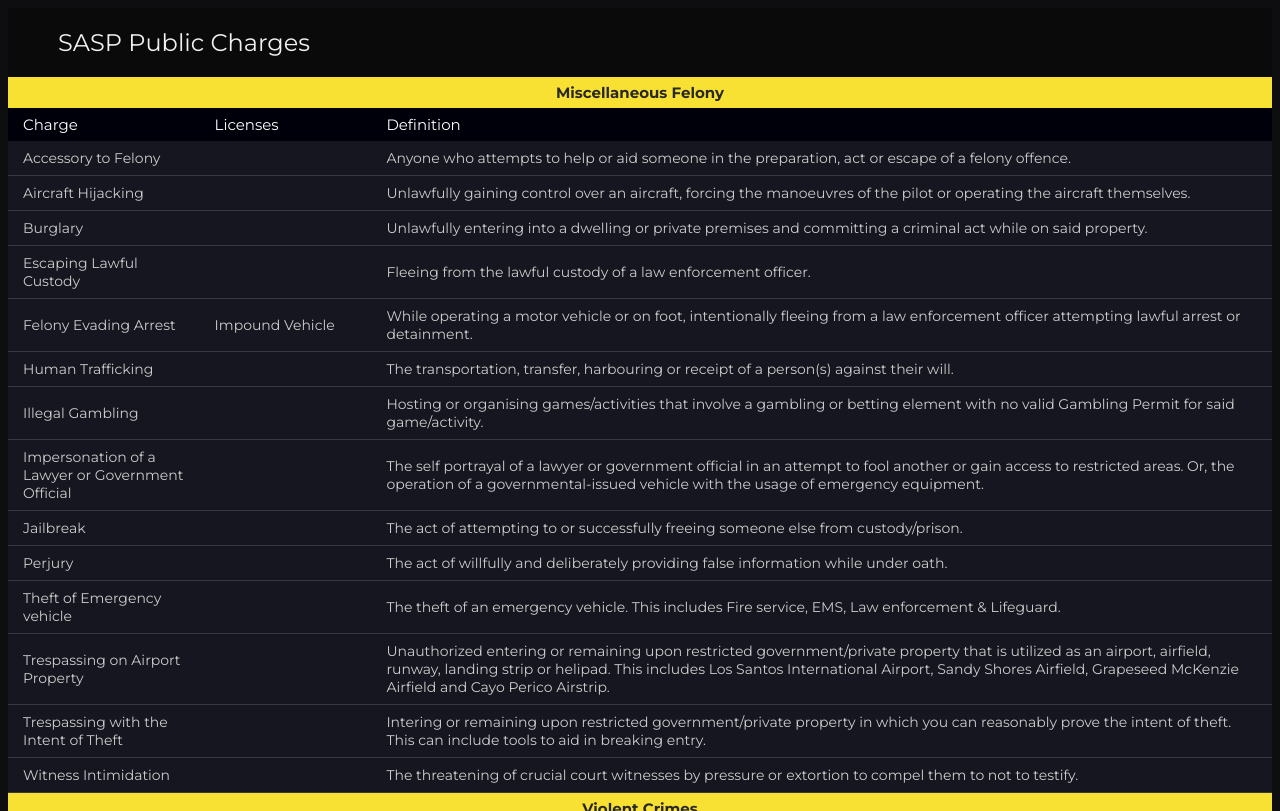
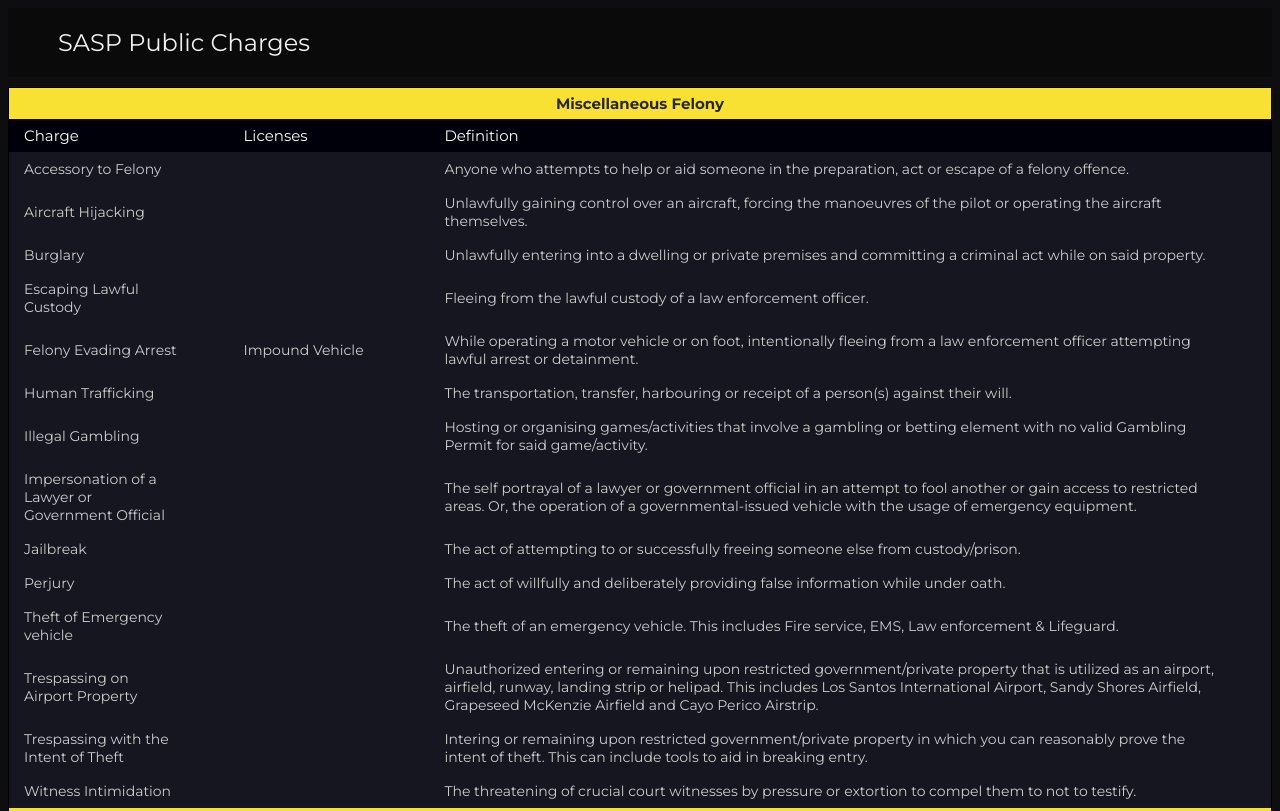
Before and after one commit to MxttDev/Horizon-PublicCharge, a plain HTML site: page index.html in a window 1280 px wide. Shown: the top 811 px of the page. Drawn offline with Linux system fonts and the light colour scheme.

Commit message:
Add files via upload

```diff
--- a/css/main.css
+++ b/css/main.css
@@ -3,6 +3,12 @@
 body {
   font-family: Montserrat;
   background-color: #0e0e11;
+}
+
+table {
+  border: 1px solid;
+  margin-right: 20px;
+  margin-top: 10px;
 }
 
 .sasp-title {
@@ -13,7 +19,6 @@ body {
   padding: 0.1px 50px;
   background: #0a0a0a;
   color: #f1f1f1;
-  margin: 0px !important;
 }
 
 .sticky {
@@ -27,7 +32,6 @@ h1 {
   text-transform: uppercase;
   letter-spacing: -2px;
   font-size: 2.5em;
-  margin: 20px 0;
 }
 
 .container {
@@ -62,13 +66,13 @@ table {
   color: rgb(205, 205, 205);
   font-weight: 20;
   font-size: 14px;
-  margin-bottom: 10px;
 }
 
 td {
   text-align: left;
   padding: 8px 15px;
-  border-bottom: 0.1px solid #f0f0f027;
+  padding-right: 50px;
+  border-bottom: 0px solid #f0f0f027;
 }
 
 tbody tr:nth-child(even) {
@@ -95,3 +99,22 @@ tbody tr:hover {
 .up {
   cursor: pointer;
 }
+
+::-webkit-scrollbar {
+  width: 6px;
+}
+
+::-webkit-scrollbar-track {
+  background: hsla(0, 0%, 100%, 0.05);
+}
+
+::-webkit-scrollbar-thumb {
+  background: hsla(0, 0%, 100%, 0.1);
+  border-radius: 999px;
+  -webkit-transition: all 0.3s;
+  transition: all 0.3s;
+}
+
+::-webkit-scrollbar-thumb:hover {
+  background: #555;
+}
--- a/index.html
+++ b/index.html
@@ -3,6 +3,7 @@
   <head>
     <title>SASP | San Andreas Charges</title>
     <link rel="stylesheet" href="./css/main.css" />
+    <link rel="shortcut icon" type="image/ico" href="./shared/favicon.ico" />
     <script src="./js/index.js"></script>
   </head>
 
@@ -11,7 +12,7 @@
       <h2 class="sasp-title">SASP Public Charges</h2>
     </div>
 
-    <table class="thread">
+    <table class="thead">
       <thead>
         <tr>
           <th colspan="3" class="table-cell category-head">
@@ -606,7 +607,7 @@
           <tr class="table-cell category-charges">
             <td>Money Laundering</td>
             <td>Seizure of Offending Currency</td>
-            <td>
+            <td class="table-cell category-definition">
               The process of taking the proceeds of criminal activity and making them appear legal.
           </tr>
           <tr class="table-cell category-charges">
@@ -840,7 +841,7 @@
         </thead>
         <tbody>
           <tr class="table-cell category-charges">
-            <td>Possession of Dity Money</td>
+            <td>Possession of Dirty Money</td>
             <td>Seizure of Offending Currency</td>
             <td>
               Money that is illegally gained, illegally transferred or illegally utilized, especially money gained through money laundering, or theft.The possession of cash or any other form of currency that was used or obtained through a specified unlawful activity (SUA).
@@ -852,7 +853,7 @@
               A threat of violence, harm or destruction (general or specific) for a political aim or to incite fear among the general public.
           </td>
           <tr class="table-cell category-charges">
-            <td>theft</td>
+            <td>Theft</td>
             <td></td>
             <td>
               The act of depriving someone of money and/or items without prior consent from that individual.
```
Also changed, not shown: shared/favicon.ico (added).
